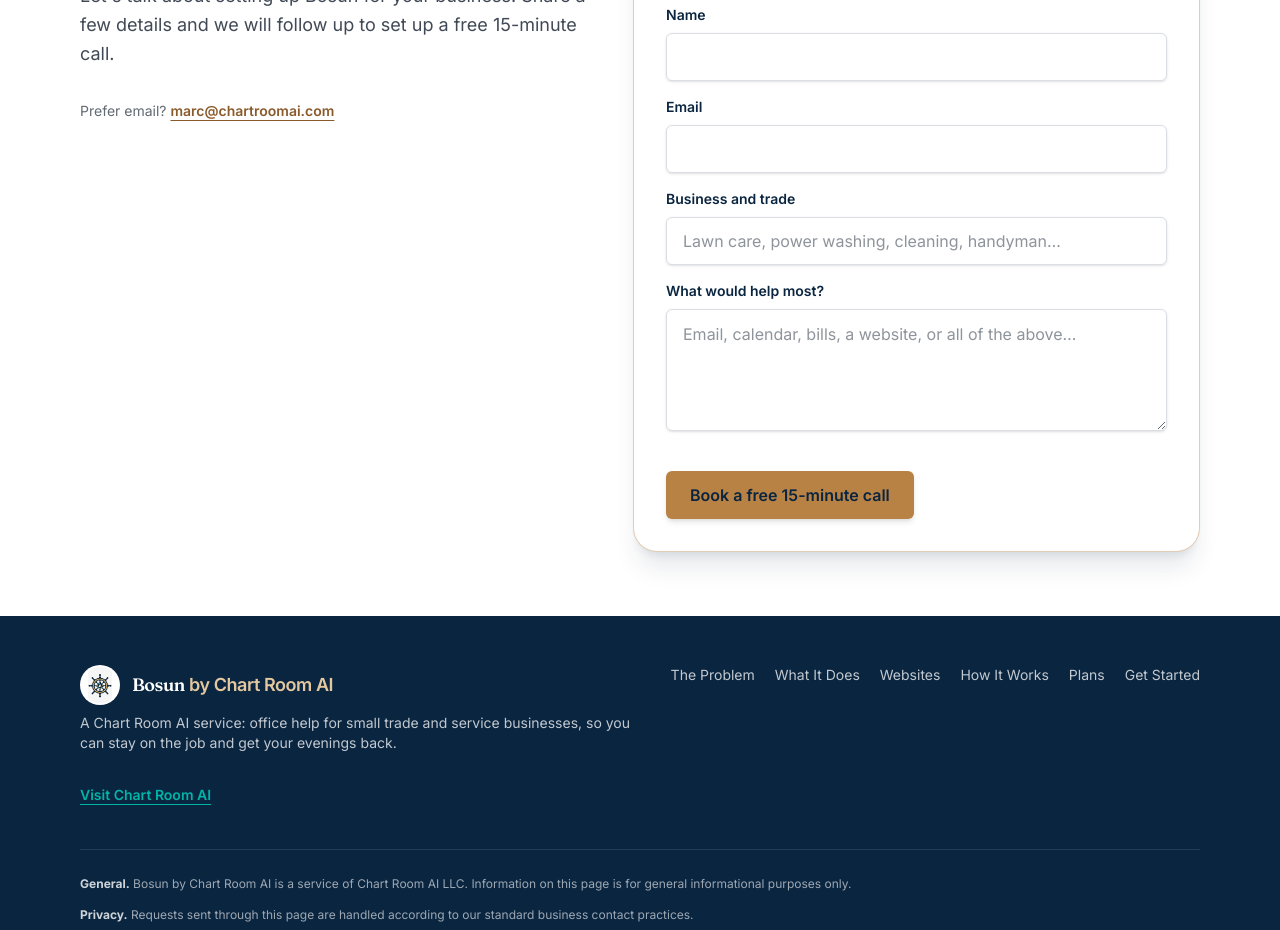
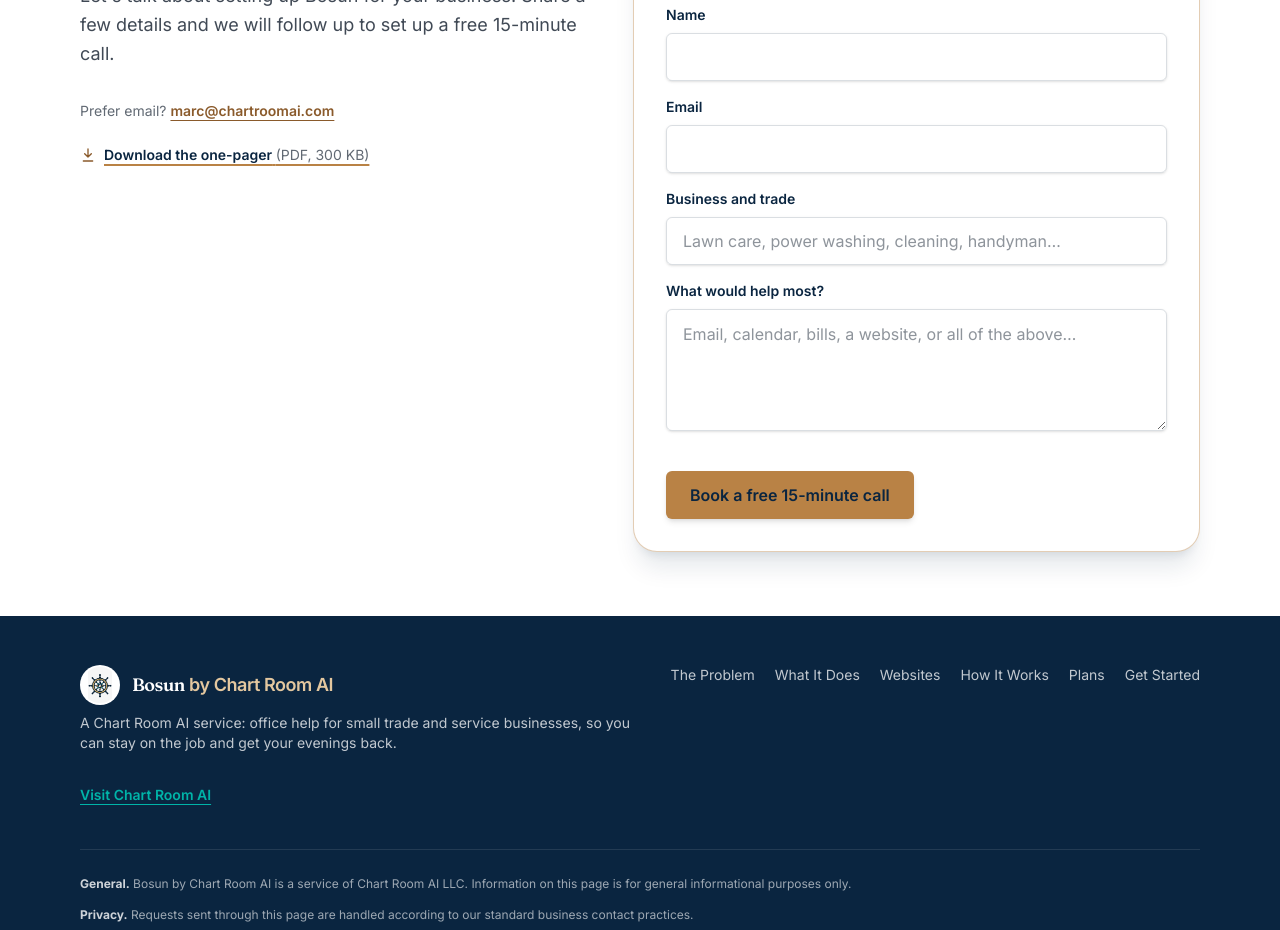
Before and after one commit to cheezd/website, a Next.js app in the folder web/: page /bosun in a window 1280 px wide. Shown: the part 5840-6770 px from the top of the page. Built offline with nearby package versions, Linux system fonts and the light colour scheme; no server answers.

Commit message:
Bosun: downloadable one-pager PDF (Marc, 4:07 PM ET)

```diff
--- a/web/src/app/(bosun)/bosun/page.tsx
+++ b/web/src/app/(bosun)/bosun/page.tsx
@@ -9,6 +9,7 @@
   bosunFaq,
   bosunHero,
   bosunInCharge,
+  bosunOnePager,
   bosunPlanNotes,
   bosunPlans,
   bosunPlansAnchor,
@@ -398,6 +399,27 @@
                 {bosunConfig.contactEmail}
               </a>
             </p>
+            <p className="mt-3 text-sm text-chart-ink/70">
+              <a
+                href={bosunOnePager.href}
+                download
+                className="inline-flex min-h-11 items-center gap-2 rounded-md font-semibold text-chart-navy underline decoration-bosun-brass decoration-2 underline-offset-4 hover:text-bosun-deep-brass"
+              >
+                <svg
+                  aria-hidden
+                  viewBox="0 0 24 24"
+                  className="h-4 w-4 shrink-0 fill-none stroke-bosun-deep-brass stroke-2"
+                  strokeLinecap="round"
+                  strokeLinejoin="round"
+                >
+                  <path d="M12 3v12M7 10l5 5 5-5M5 21h14" />
+                </svg>
+                <span>
+                  {bosunOnePager.label}{" "}
+                  <span className="font-normal text-chart-ink/70">{bosunOnePager.meta}</span>
+                </span>
+              </a>
+            </p>
           </div>
           <BosunContactForm />
         </div>
--- a/web/src/lib/bosun-content.ts
+++ b/web/src/lib/bosun-content.ts
@@ -240,6 +240,12 @@
   },
 ] as const;
 
+export const bosunOnePager = {
+  href: "/bosun/bosun-by-chart-room-ai.pdf",
+  label: "Download the one-pager",
+  meta: "(PDF, 300 KB)",
+} as const;
+
 export const bosunCta = {
   title: "Ready for a teammate who handles the office?",
   body: "Let's talk about setting up Bosun for your business. Share a few details and we will follow up to set up a free 15-minute call.",
```
Also changed, not shown: 1 other file (tests, documents, lock files or other folders).
